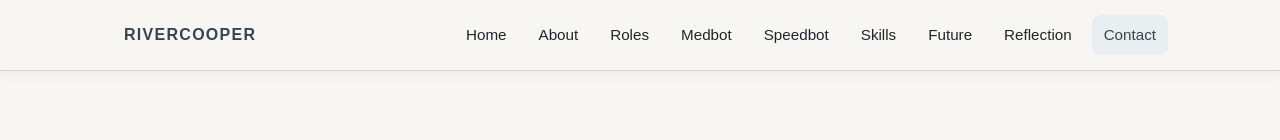
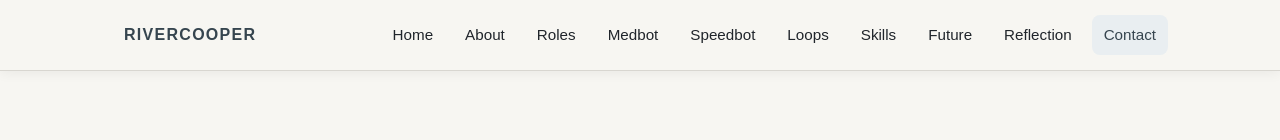
Before and after one commit to null00018-e/portfolio, a plain HTML site: page contact.html in a window 1280 px wide. Shown: the top 140 px of the page. Drawn offline with Linux system fonts and the light colour scheme.

Commit message:
Add link to Loops in contact.html

```diff
--- a/contact.html
+++ b/contact.html
@@ -574,6 +574,7 @@ a { color: var(--blue-dark); }
         <a class="" href="roles.html">Roles</a>
       <a class="" href="medbot.html">Medbot</a>
         <a href="speedbot.html">Speedbot</a>
+        <a href="loops.html">Loops</a>
       <a class="" href="skills.html">Skills</a>
       <a class="" href="future.html">Future</a>
         <a href="reflection.html">Reflection</a>
```
